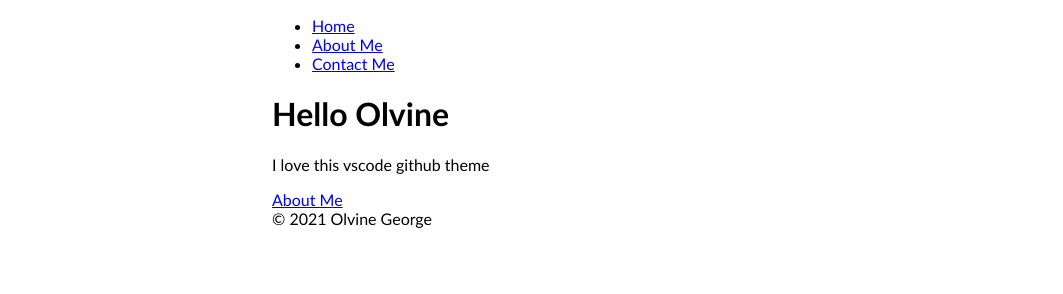
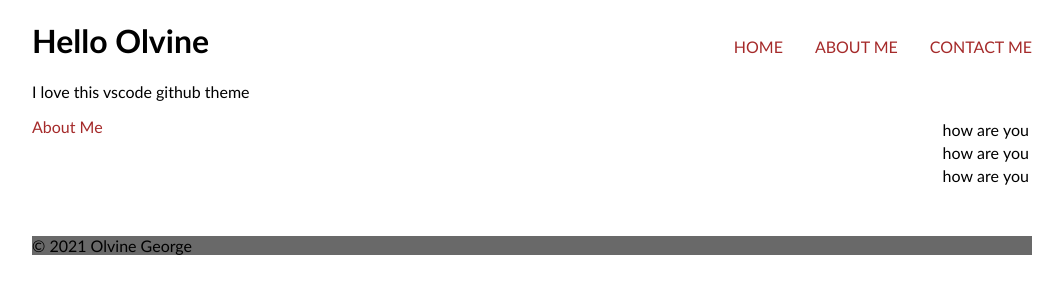
Before and after one commit to Olvine23/olvine-podcast, a Gatsby site: page / in a window 1280 px wide. Shown: the whole page, without its empty margins (118-1181 px from the left). Built offline with nearby package versions, Linux system fonts and the light colour scheme; Gatsby itself is replaced by a stand-in of ours.

Commit message:
another commit

```diff
--- a/gatsby-config.js
+++ b/gatsby-config.js
@@ -5,3 +5,25 @@ module.exports = {
   },
   plugins: ["gatsby-plugin-gatsby-cloud"],
 };
+{
+  plugins: [
+    {
+      resolve: `gatsby-plugin-manifest`,
+      options: {
+        name: "GatsbyJS",
+        short_name: "GatsbyJS",
+        start_url: "/",
+        background_color: "#6b37bf",
+        theme_color: "#6b37bf",
+        // Enables "Add to Homescreen" prompt and disables browser UI (including back button)
+        // see https://developers.google.com/web/fundamentals/web-app-manifest/#display
+        display: "standalone",
+        icon: "src/images/icon.png", // This path is relative to the root of the site.
+        // An optional attribute which provides support for CORS check.
+        // If you do not provide a crossOrigin option, it will skip CORS for manifest.
+        // Any invalid keyword or empty string defaults to `anonymous`
+        crossOrigin: `use-credentials`,
+      },
+    },
+  ]
+}
--- a/package.json
+++ b/package.json
@@ -17,6 +17,7 @@
   "dependencies": {
     "gatsby": "^3.10.1",
     "gatsby-plugin-gatsby-cloud": "^2.10.0",
+    "gatsby-plugin-manifest": "^3.10.0",
     "react": "^17.0.1",
     "react-dom": "^17.0.1"
   }
--- a/src/components/layout.js
+++ b/src/components/layout.js
@@ -1,6 +1,7 @@
 import { Link } from 'gatsby';
 import * as React from 'react';
-import {container} from  '../components/layout.module.css';
+import Table from './table';
+import {container, pink} from  '../components/layout.module.css';
 console.log(container)
 
 const Layout = ({pageTitle,pageHeading,children}) => {
@@ -9,13 +10,14 @@ const Layout = ({pageTitle,pageHeading,children}) => {
         <title>{pageTitle}</title>
          <nav>
              <ul>
-                 <li><Link to = "/">Home</Link></li>
+                 <li className = {pink}><Link  to = "/">Home</Link></li>
                  <li><Link to = "/about">About Me</Link></li>
                  <li><Link to = "/contact">Contact Me</Link></li>
              </ul>
          </nav>
          <h1>{pageHeading}</h1>
          {children}
+         <Table />
          <footer>
              &copy; 2021 Olvine George
          </footer>
--- a/src/components/layout.module.css
+++ b/src/components/layout.module.css
@@ -1,6 +1,34 @@
+body{
+    margin: 0;
+    padding: 0;
+
+}
 .container{
-    margin: auto;
-    max-width: 500px;
+    margin-left: 150px;
+    max-width: 1000px;
     font-family: calibri;
 
 }
+
+ a{
+     text-decoration: none;
+     color: brown;
+ }
+
+ul{
+    display: flex;
+    list-style-type: none;
+    float: right;
+}
+ul li{
+    margin-left: 2em;
+    text-transform: uppercase;
+}
+table{
+    float: right;
+}
+
+footer{
+    background-color: dimgrey;
+    margin-top: 100px;
+}
--- /dev/null
+++ b/src/components/table.js
@@ -0,0 +1,27 @@
+import * as React from 'react'
+ const Table = () => {
+     return(
+         <>
+         <table>
+             <tr>
+                 <td>how</td>
+                 <td>are</td>
+                 <td>you</td>
+             </tr>
+             <tr>
+                 <td>how</td>
+                 <td>are</td>
+                 <td>you</td>
+             </tr>
+             <tr>
+                 <td>how</td>
+                 <td>are</td>
+                 <td>you</td>
+             </tr>
+
+         </table>
+         </>
+     )
+ }
+
+ export default Table;
```
Also changed, not shown: src/images/ icon.png (added), src/images/icon.png (deleted), 1 other file.
